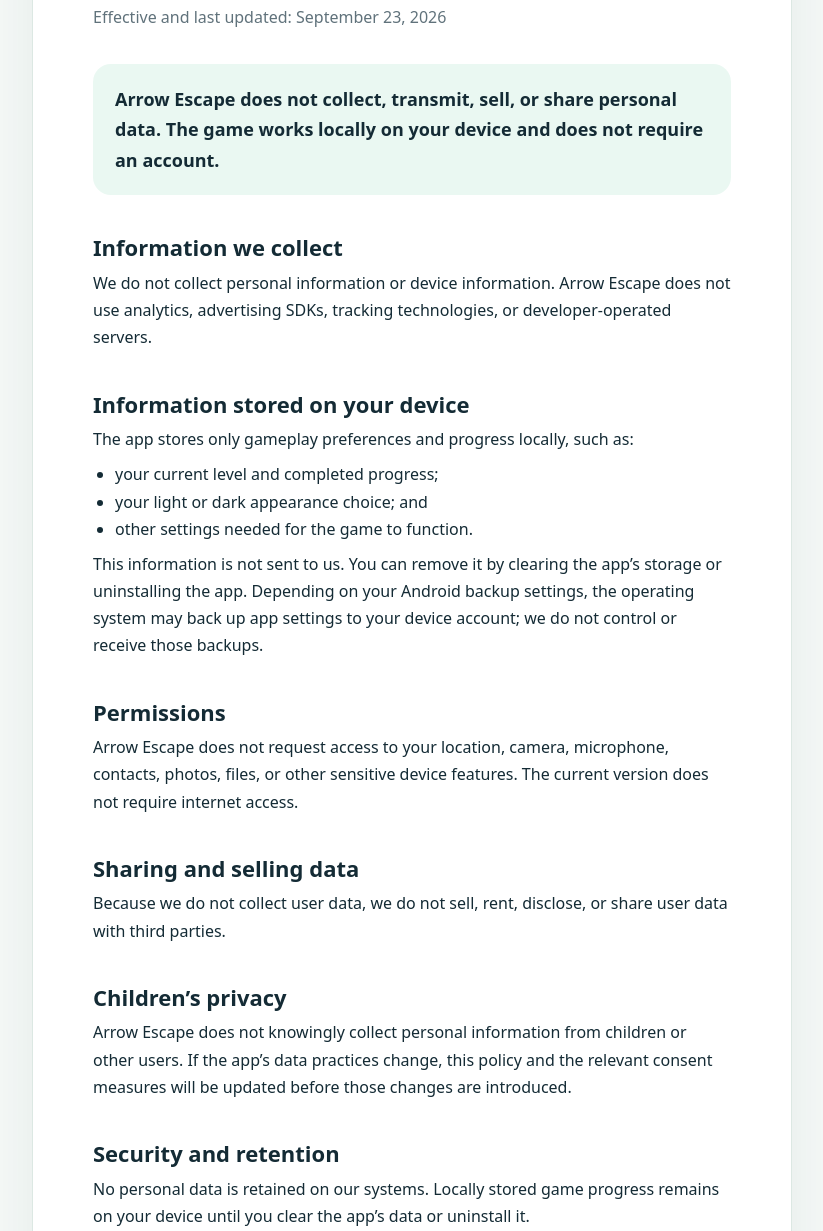
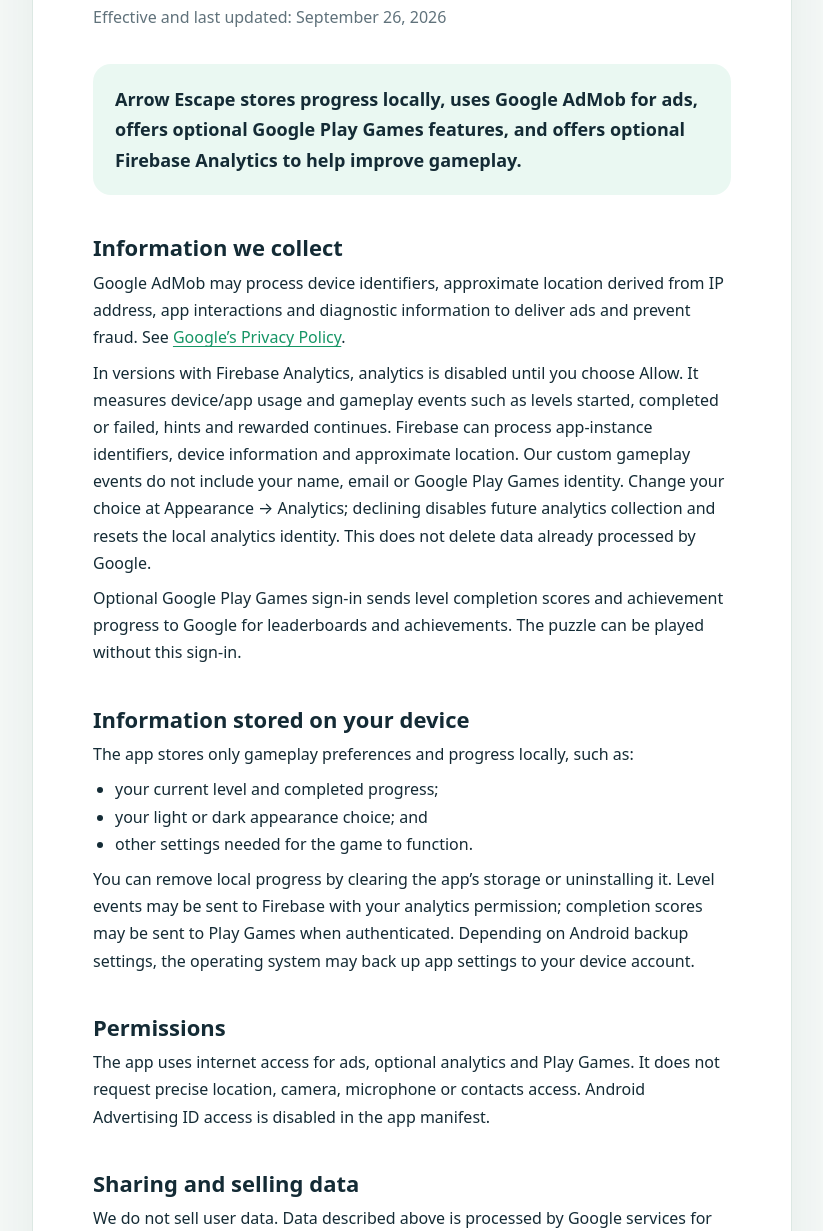
Before and after one commit to haideralibjs/arrow-escape-privacy, a plain HTML site: page index.html in a window 1280 px wide. Shown: the part 289-1520 px from the top of the page, without its empty margins (228-1051 px from the left). Drawn offline with Linux system fonts and the light colour scheme.

Commit message:
Disclose ads Play Games and optional analytics

```diff
--- a/index.html
+++ b/index.html
@@ -28,12 +28,14 @@
     <div class="mark" aria-hidden="true">→</div>
     <p class="eyebrow">Arrow Escape</p>
     <h1>Privacy Policy</h1>
-    <p class="updated">Effective and last updated: September 23, 2026</p>
+    <p class="updated">Effective and last updated: September 26, 2026</p>
 
-    <p class="summary">Arrow Escape does not collect, transmit, sell, or share personal data. The game works locally on your device and does not require an account.</p>
+    <p class="summary">Arrow Escape stores progress locally, uses Google AdMob for ads, offers optional Google Play Games features, and offers optional Firebase Analytics to help improve gameplay.</p>
 
     <h2>Information we collect</h2>
-    <p>We do not collect personal information or device information. Arrow Escape does not use analytics, advertising SDKs, tracking technologies, or developer-operated servers.</p>
+    <p>Google AdMob may process device identifiers, approximate location derived from IP address, app interactions and diagnostic information to deliver ads and prevent fraud. See <a href="https://policies.google.com/privacy">Google’s Privacy Policy</a>.</p>
+    <p>In versions with Firebase Analytics, analytics is disabled until you choose Allow. It measures device/app usage and gameplay events such as levels started, completed or failed, hints and rewarded continues. Firebase can process app-instance identifiers, device information and approximate location. Our custom gameplay events do not include your name, email or Google Play Games identity. Change your choice at Appearance → Analytics; declining disables future analytics collection and resets the local analytics identity. This does not delete data already processed by Google.</p>
+    <p>Optional Google Play Games sign-in sends level completion scores and achievement progress to Google for leaderboards and achievements. The puzzle can be played without this sign-in.</p>
 
     <h2>Information stored on your device</h2>
     <p>The app stores only gameplay preferences and progress locally, such as:</p>
@@ -42,19 +44,19 @@
       <li>your light or dark appearance choice; and</li>
       <li>other settings needed for the game to function.</li>
     </ul>
-    <p>This information is not sent to us. You can remove it by clearing the app’s storage or uninstalling the app. Depending on your Android backup settings, the operating system may back up app settings to your device account; we do not control or receive those backups.</p>
+    <p>You can remove local progress by clearing the app’s storage or uninstalling it. Level events may be sent to Firebase with your analytics permission; completion scores may be sent to Play Games when authenticated. Depending on Android backup settings, the operating system may back up app settings to your device account.</p>
 
     <h2>Permissions</h2>
-    <p>Arrow Escape does not request access to your location, camera, microphone, contacts, photos, files, or other sensitive device features. The current version does not require internet access.</p>
+    <p>The app uses internet access for ads, optional analytics and Play Games. It does not request precise location, camera, microphone or contacts access. Android Advertising ID access is disabled in the app manifest.</p>
 
     <h2>Sharing and selling data</h2>
-    <p>Because we do not collect user data, we do not sell, rent, disclose, or share user data with third parties.</p>
+    <p>We do not sell user data. Data described above is processed by Google services for ads, optional analytics and Play Games. Service providers’ own privacy policies also apply.</p>
 
     <h2>Children’s privacy</h2>
-    <p>Arrow Escape does not knowingly collect personal information from children or other users. If the app’s data practices change, this policy and the relevant consent measures will be updated before those changes are introduced.</p>
+    <p>Please contact us if you believe a child’s personal information has been provided through the app so we can review the concern and available deletion options.</p>
 
     <h2>Security and retention</h2>
-    <p>No personal data is retained on our systems. Locally stored game progress remains on your device until you clear the app’s data or uninstall it.</p>
+    <p>Local progress remains until you clear app data or uninstall. Google services transmit data using encrypted connections and retain data under their policies and applicable project settings. Analytics detailed-data retention is configurable; aggregated reports may be kept longer. Contact the developer through the Play listing with privacy or deletion requests; we do not link analytics identifiers to your name or email.</p>
 
     <h2>Changes to this policy</h2>
     <p>We may update this policy when the app changes or legal requirements evolve. The latest version will always be published on this page with a revised “last updated” date.</p>
```
